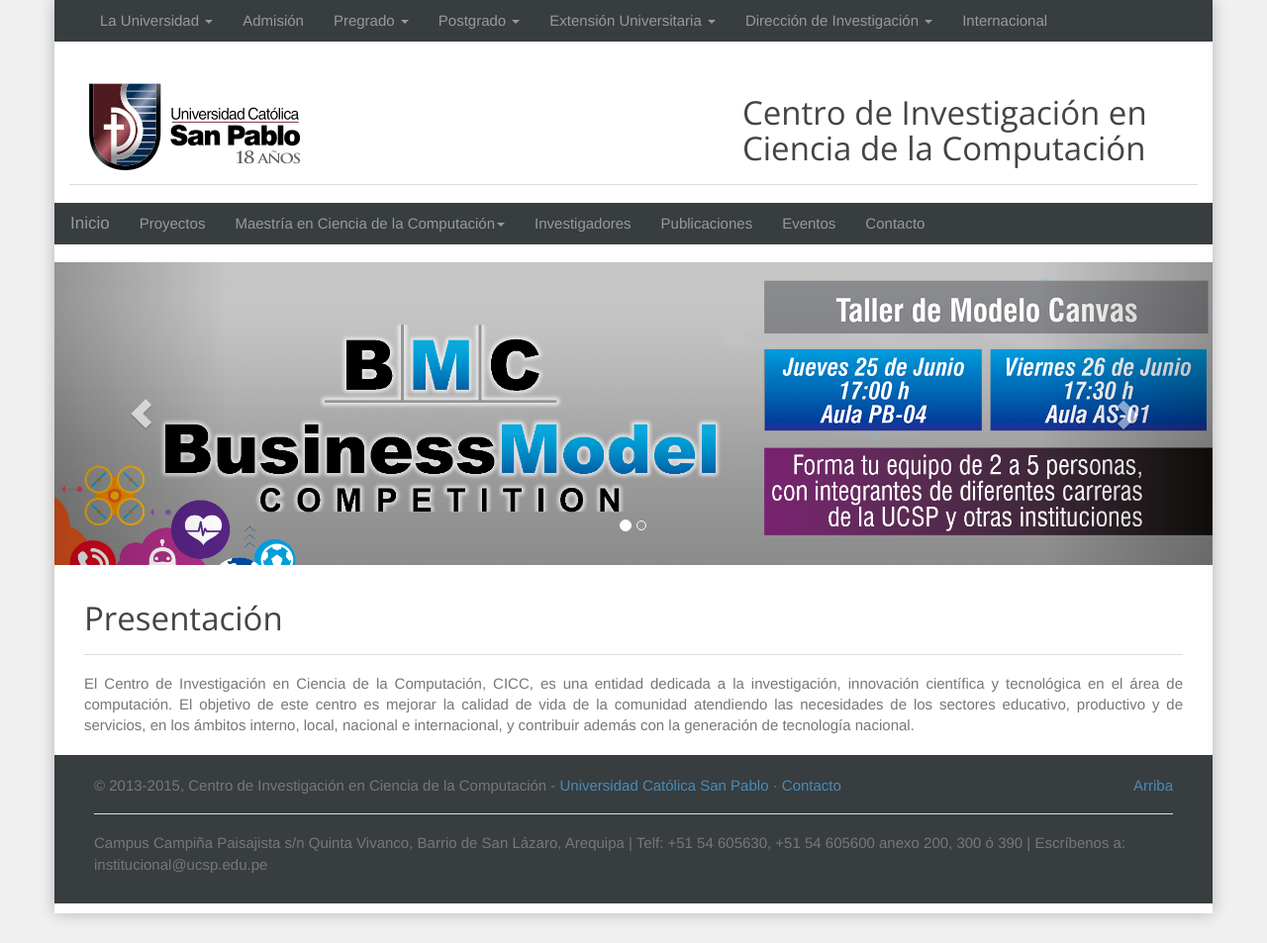
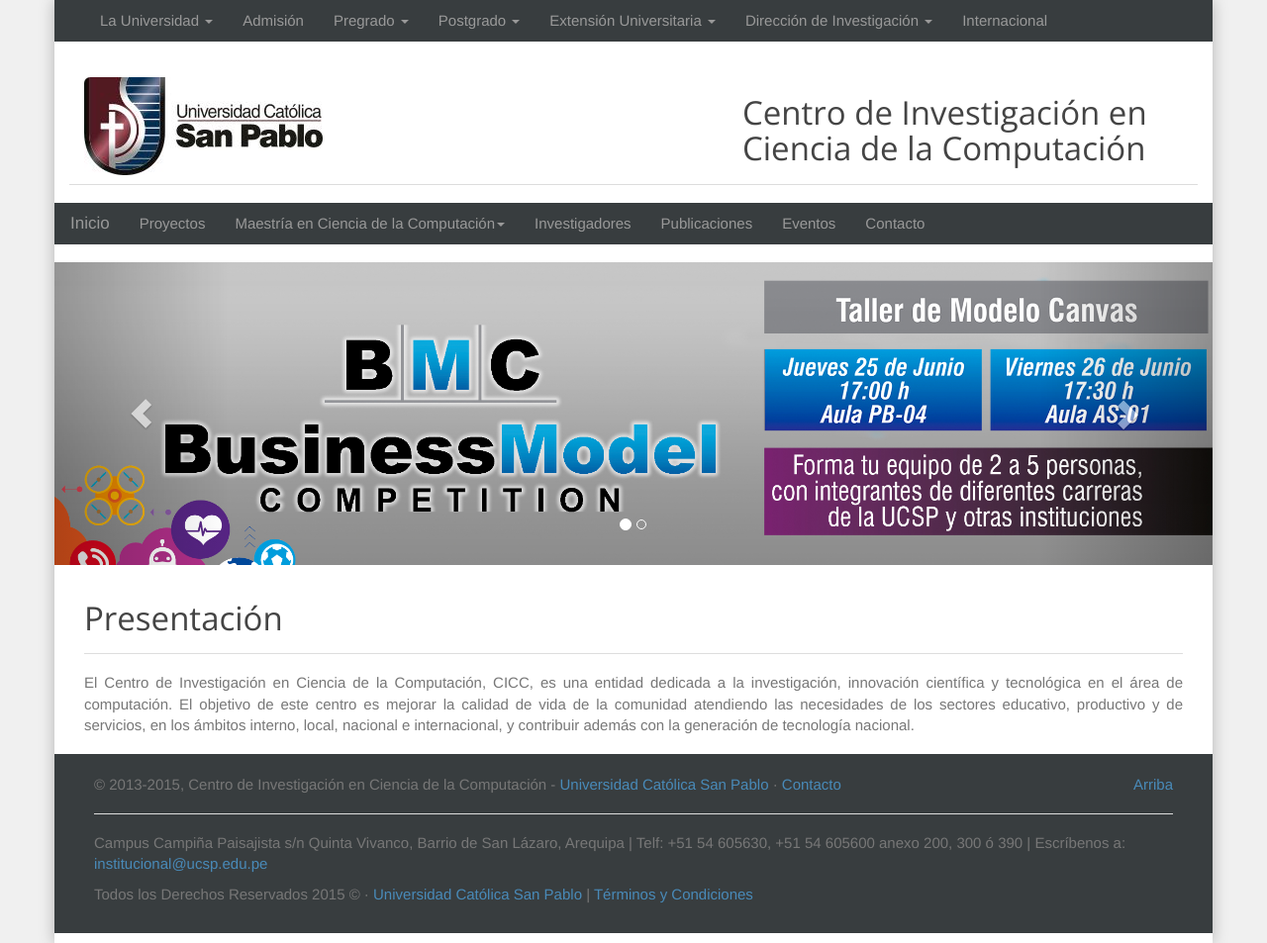
Before and after one commit to cs-ucsp/rics-ucsp, a Jekyll site: the page built from index.html, in a window 1280 px wide. Shown: the whole page at 99% size. Built offline with Jekyll 4.4.1, drawn with Linux system fonts in a browser that asks for light colours; nearby versions of some CDN libraries; Markdown is read by kramdown in place of the engine named in the settings.

Commit message:
Cambio logo / info en  footer
cambios II

```diff
--- a/_layouts/default.html
+++ b/_layouts/default.html
@@ -29,7 +29,7 @@
         <div class="row">
           <div class="col-lg-7 col-md-7 col-sm-6">
             <a href="/">
-            <img src="/img/logo_18.png" class="img-responsive img-rounded"></a>
+            <img src="/img/UCSP_fondos_claros.jpg" class="img-responsive img-rounded"></a>
 
           </div>
           <div class="col-lg-5 col-md-5 col-sm-6">
@@ -83,8 +83,12 @@
             <hr>
             <p>Campus Campiña Paisajista s/n Quinta Vivanco, Barrio de San
             Lázaro, Arequipa | Telf: +51 54 605630, +51 54 605600  anexo
-            200, 300 ó 390 | Escríbenos a: institucional@ucsp.edu.pe
+            200, 300 ó 390 | Escríbenos a: <a mailto:institucional@ucsp.edu.pe="">institucional@ucsp.edu.pe</a>
             </p>
+            <p>
+              Todos los Derechos Reservados 2015 © · <a href="http://www.ucsp.edu.pe/">Universidad Católica San Pablo</a> | <a href="http://ucsp.edu.pe/terminosycondiciones/">Términos y Condiciones</a>
+            </p>
+
           </div>
         </div>
       </footer>
```
